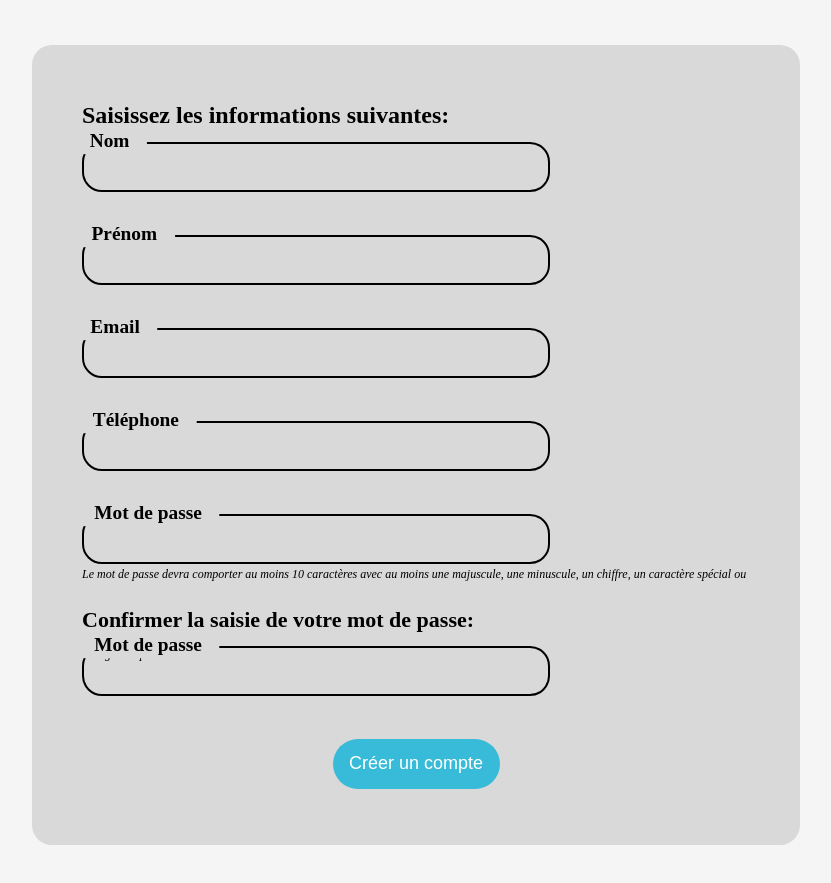
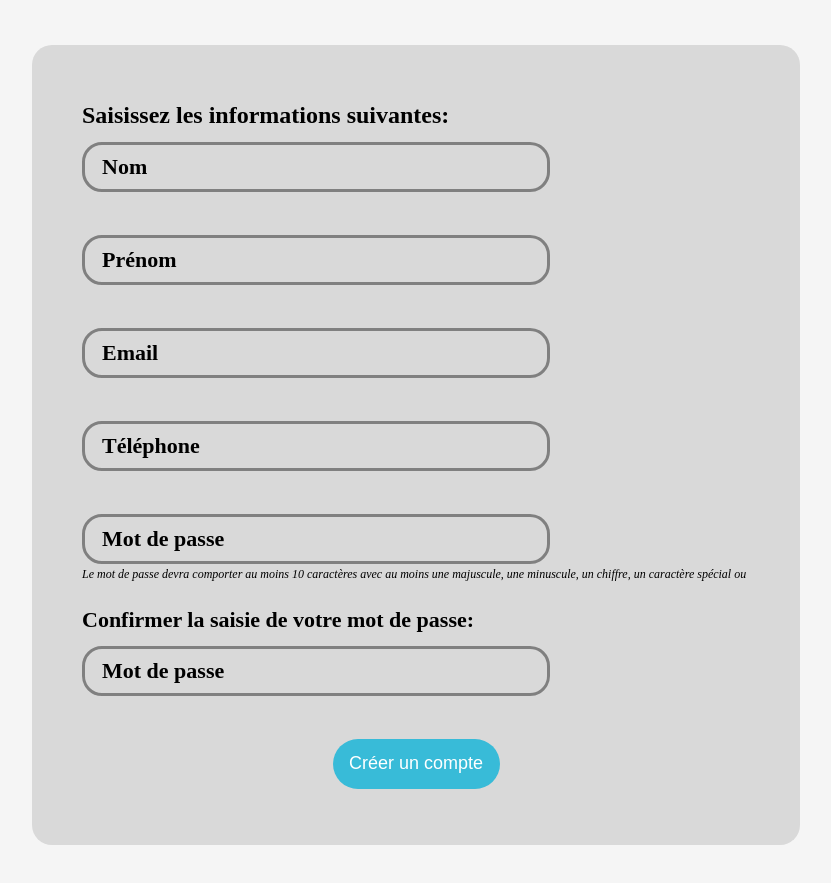
Before and after one commit to Fleurdel34/studi-jeux-olympiques, an Angular app in the folder frontend-jeuxolympiques/frontend-jeuxolympiques/: page /registration in a window 1280 px wide. Shown: the part 840-1723 px from the top of the page, without its empty margins (224-1055 px from the left). Built offline with nearby package versions, Linux system fonts and the light colour scheme.

Commit message:
Correction of design account creation page

```diff
--- a/frontend-jeuxolympiques/frontend-jeuxolympiques/src/app/accountcreation/accountcreation.component.css
+++ b/frontend-jeuxolympiques/frontend-jeuxolympiques/src/app/accountcreation/accountcreation.component.css
@@ -65,7 +65,6 @@ input{
   background-color: transparent;
   border-radius: 20px;
   border: solid grey;
-  outline: none;
   position: absolute;
   z-index: 999;
   transition: 0.2s ease;
@@ -73,13 +72,13 @@ input{
 }
 
 /* Animation of the input when the user makes an entry c*/
-input:focus,
-input:valid{
+input:focus
+{
    border: 2px solid;
 }
 
-input:focus ~.label,
-input:valid ~.label{
+input:focus ~.label
+{
   height: 30px;
   transform: translate(-15px, -16px) scale(0.88);
   z-index: 9999;
```
